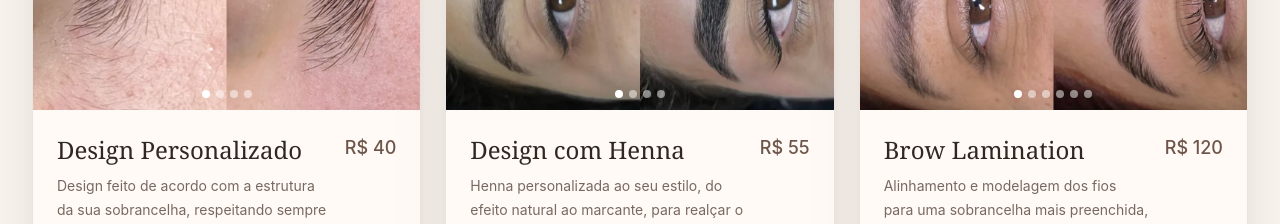
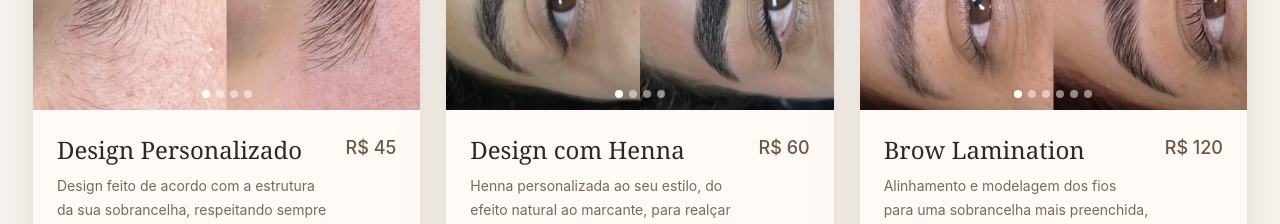
Before and after one commit to kauanvfb/adrieli-mendonca, a React (Vite) app: page / in a window 1280 px wide. Shown: the part 1560-1784 px from the top of the page. Built offline with nearby package versions, Linux system fonts and the light colour scheme.

Commit message:
Atualiza valores procedimentos

```diff
--- a/src/App.tsx
+++ b/src/App.tsx
@@ -95,7 +95,7 @@ const services = [
   {
     category: "Sobrancelhas",
     name: "Design Personalizado",
-    price: "R$ 40",
+    price: "R$ 45",
     duration: "30min",
     images: [
   designPersonalizado1,
@@ -109,7 +109,7 @@ const services = [
   {
     category: "Sobrancelhas",
     name: "Design com Henna",
-    price: "R$ 55",
+    price: "R$ 60",
     duration: "1h",
     images: [
   designHenna1,
```
